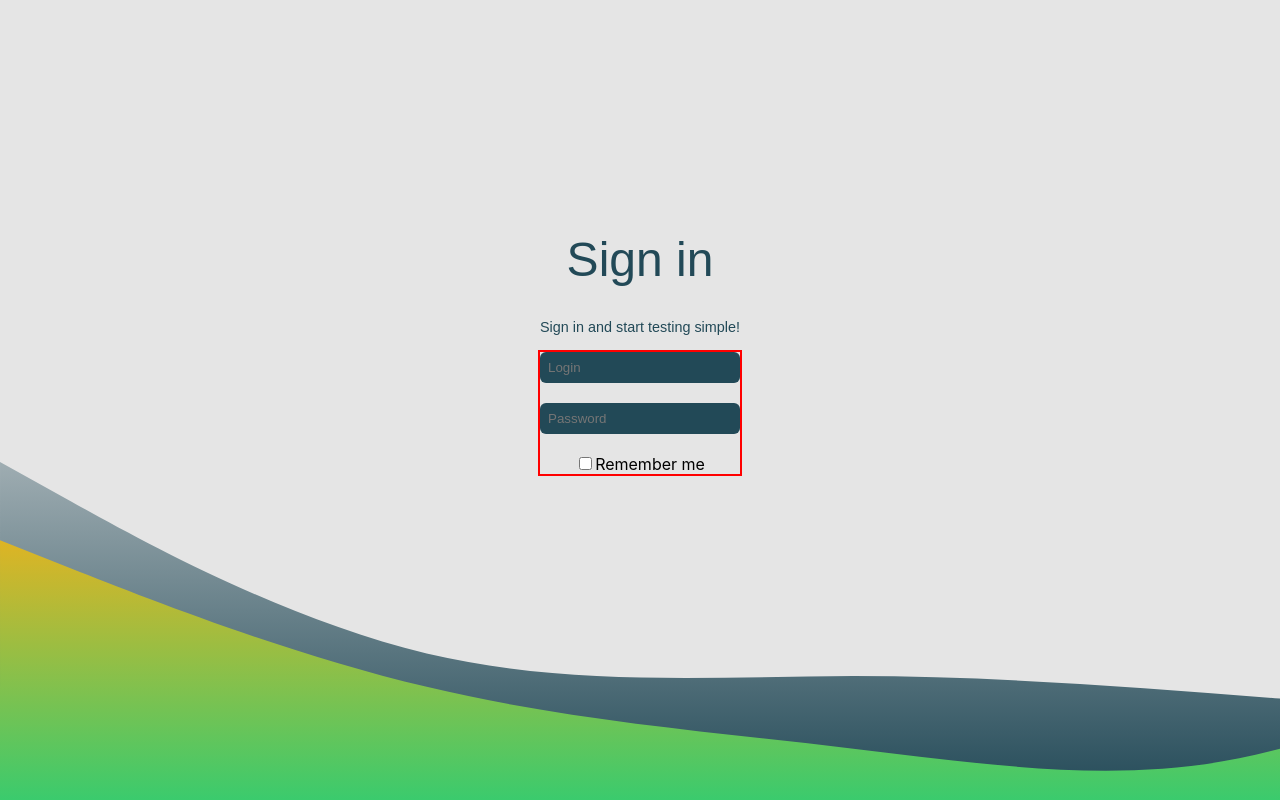
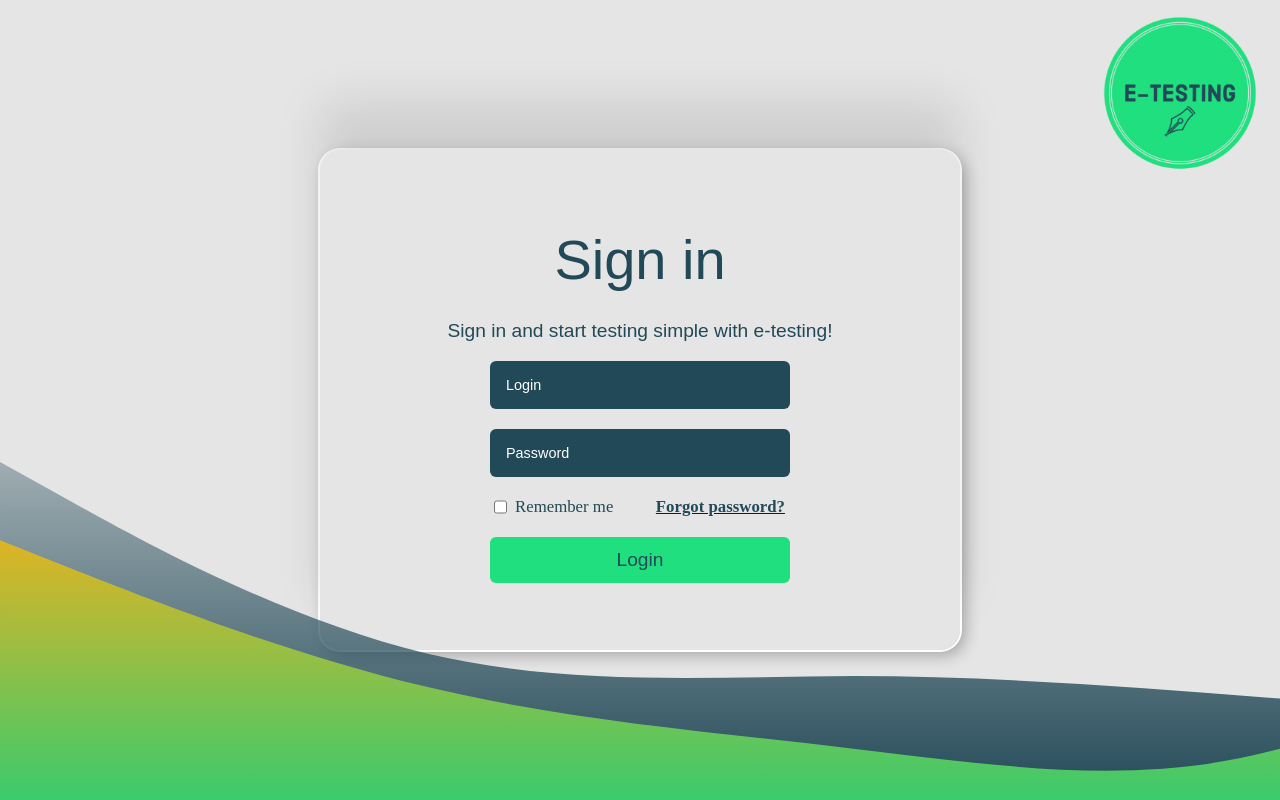
Before and after one commit to TofanStefan/e-testing-frontend, a React (Create React App) app: page /login in a window 1280 px wide. Built offline with nearby package versions, Linux system fonts and the light colour scheme.

Commit message:
Finished Log in

```diff
--- a/src/Views/login.view.tsx
+++ b/src/Views/login.view.tsx
@@ -1,62 +1,118 @@
 import React from "react";
 import styled from "styled-components";
 import Wave from "../SVG/wave.svg";
+import Logo from "../Assets/logo.png";
 const Login = () => {
   return (
     <MainContainer>
       <LoginContainer>
         <HeaderText>Sign in</HeaderText>
-        <ParagraphText>Sign in and start testing simple!</ParagraphText>
+        <ParagraphText>
+          Sign in and start testing simple with e-testing!
+        </ParagraphText>
         <InputContainer>
-          <UserInput placeholder={"Login"}></UserInput>
-          <UserInput placeholder={"Password"}></UserInput>
-          <div>
-            <UserCheckBox type={"checkbox"} />
-            Remember me
-          </div>
+          <input type={"text"} placeholder={"Login"} />
+          <input type={"text"} placeholder={"Password"} />
+          <SectionForgot>
+            <RememberMe>
+              <input id="checkbox" type={"checkbox"} />
+              <p>Remember me</p>
+            </RememberMe>
+            <a href={"/forgot"}>
+              <p>Forgot password?</p>
+            </a>
+          </SectionForgot>
+          <Button onClick={() => console.log("clicked")} type={"button"}>
+            Login
+          </Button>
         </InputContainer>
+        <LogoImg src={Logo}></LogoImg>
       </LoginContainer>
       <FooterImg src={Wave} alt="wave" />
     </MainContainer>
   );
 };
-const UserInput = styled.input`
-  color: white;
-  background-color: #224957;
+const RememberMe = styled.div`
+  display: flex;
+`;
+
+const LogoImg = styled.img`
+  position: absolute;
+  top: 0;
+  right: 0;
+  width: 200px;
+  @media (max-width: 1100px) {
+    display: none;
+  }
+`;
+const Button = styled.button`
+  width: 100%;
   font-family: "Lexend Deca", sans-serif;
   outline: 0;
   border: 0;
   border-radius: 6px;
-  padding: 8px 8px;
-  margin-bottom: 20px;
+  padding: 12px 8px;
+  background-color: #20df7f;
+  color: #224957;
+  margin-top: 20px;
+  font-size: 1.2rem;
+  :hover {
+    cursor: pointer;
+    transform: scale(1.01);
+  }
 `;
-
-const UserCheckBox = styled.input`
-  background-color: #224957;
+const SectionForgot = styled.div`
+  display: flex;
+  justify-content: space-between;
 `;
 const InputContainer = styled.div`
-  border: 2px red solid;
-  width: 200px;
+  width: 300px;
   margin: 0 auto;
   display: flex;
   justify-content: space-between;
   flex-direction: column;
+  input[type="text"] {
+    color: white;
+    font-size: 0.9rem;
+    background-color: #224957;
+    font-family: "Lexend Deca", sans-serif;
+    outline: 0;
+    border: 0;
+    border-radius: 6px;
+    padding: 16px 16px;
+    margin-bottom: 20px;
+    ::placeholder {
+      color: white;
+      font-family: "Lexend Deca", sans-serif;
+    }
+  }
+  p {
+    font-family: "Roboto Slab", serif;
+    font-size: 1.05rem;
+    color: #224957;
+    line-height: 0;
+    margin: 0.6em 0.3em;
+  }
+  a {
+    font-weight: 600;
+  }
 `;
 const ParagraphText = styled.p`
-  font-size: 0.9rem;
-  font-family: "Lexend Deca", sans-serif;
+  font-size: 1.2rem;
+  font-family: "Montserrat", sans-serif;
   color: #224957;
   font-weight: 500;
 `;
 const HeaderText = styled.h1`
   font-family: "Lexend Deca", sans-serif;
   font-weight: 500;
-  font-size: 3rem;
-
+  font-size: 3.5rem;
+  line-height: 0.8;
   color: #224957;
 `;
 const MainContainer = styled.div`
   text-align: center;
+  @import url("https://fonts.googleapis.com/css2?family=Montserrat&display=swap");
   @import url("https://fonts.googleapis.com/css2?family=Lexend+Deca&display=swap");
   height: 100vh;
   display: flex;
@@ -69,8 +125,19 @@ const LoginContainer = styled.div`
   width: 600px;
   height: 400px;
   margin: auto;
+
+  box-shadow: 0 -3em 3em rgba(0, 0, 0, 0.1), 0 0 0 2px rgb(255, 255, 255),
+    0.3em 0.3em 1em rgba(0, 0, 0, 0.3);
+  padding: 50px 20px;
+  border-radius: 20px;
   @media (max-width: 768px) {
     width: 95%;
+    padding: 0px 0px;
+  }
+  @media (max-width: 600px) {
+    width: 95%;
+    padding: 0px 0px;
+    box-shadow: none;
   }
 `;
 
--- a/src/index.css
+++ b/src/index.css
@@ -2,6 +2,13 @@ html,body{
   height: 100% !important;
   margin: 0;
 }
+
+@media (max-width: 414px) {
+  html {
+    font-size: 14px;
+  }
+}
+
 body {
   margin: 0;
   font-family: -apple-system, BlinkMacSystemFont, 'Segoe UI', 'Roboto', 'Oxygen',
```
Also changed, not shown: src/Assets/logo.png (added).
